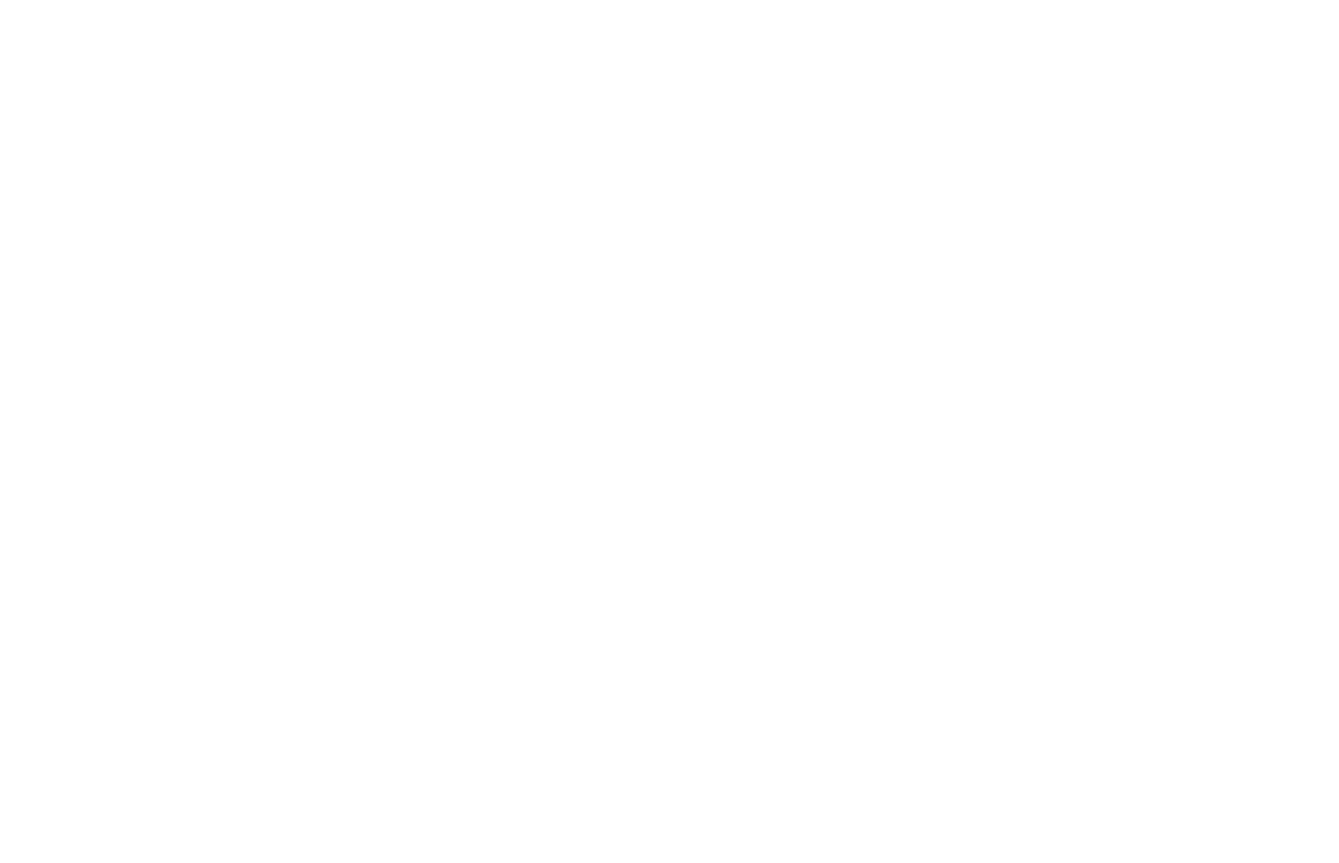
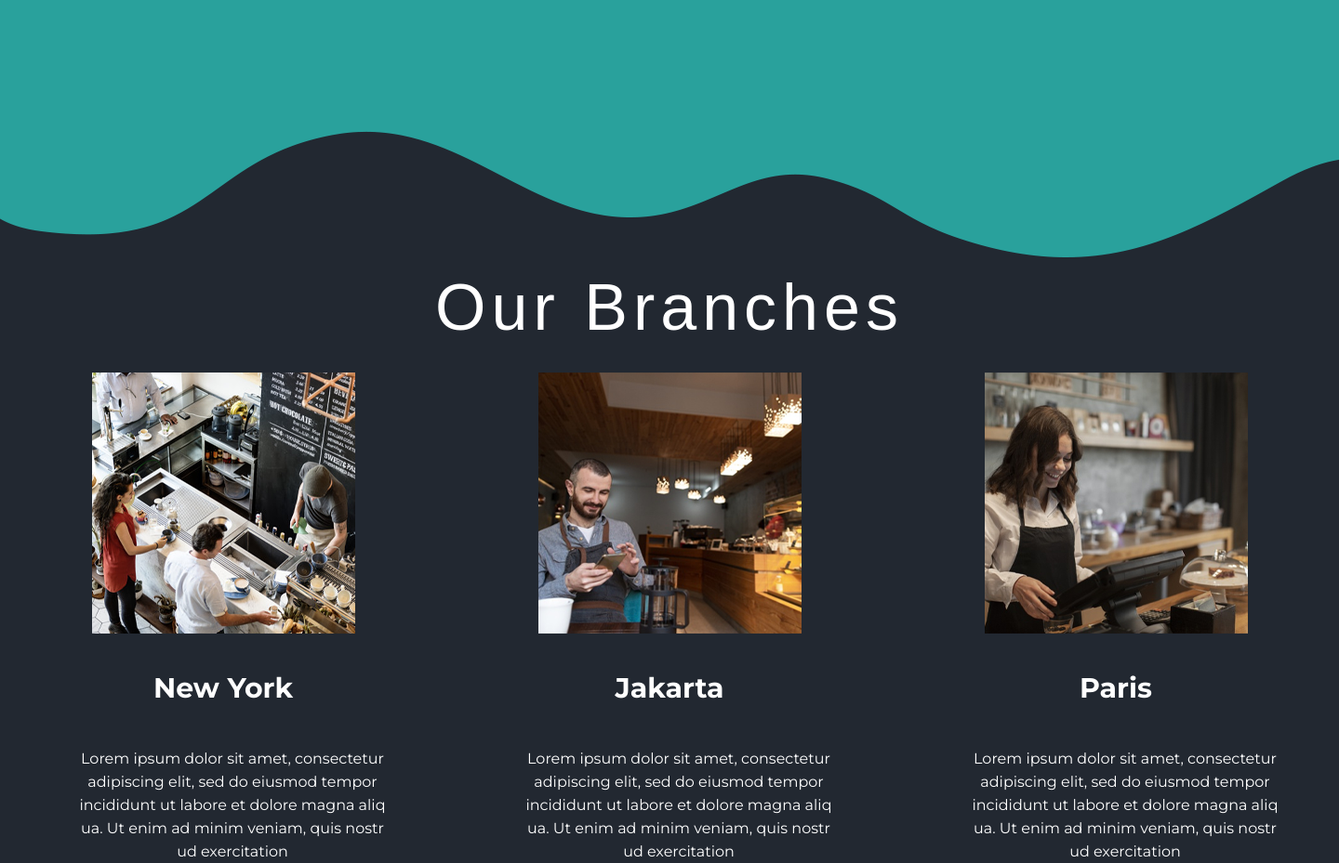
Before and after one commit to Old-Butt-Gold/Coffee-Time, a plain HTML site: page index.html in a window 1280 px wide. Shown: the whole page at 93% size, 1440 px wide, since content can reach past the window. Before the commit the page ends 800 px from the top, so only its background shows below. Drawn offline with Linux system fonts and the light colour scheme; a web font is replaced by a local one.

Commit message:
Updated section_8

```diff
--- a/index.html
+++ b/index.html
@@ -12,7 +12,56 @@
 </head>
 <body>
 
+    <main>
 
+        <section class="branches">
+            <img class="wave" src="assets/section_8/wave.png" alt="wave">
+            <h1 class="branches_title">Our Branches</h1>
+            <div class="section_branches_workers_flexbox">
+                <div class="section_branches_workers_column">
+                    <img src="assets/section_8/worker_1.png" alt="New York">
+                    <div class="branches_location_text">
+                        New York
+                    </div>
+                    <p class="section_branches_workers_text">
+                        Lorem ipsum dolor sit amet, consectetur
+                        adipiscing elit, sed do eiusmod tempor
+                        incididunt ut labore et dolore magna aliq
+                        ua. Ut enim ad minim veniam, quis nostr
+                        ud exercitation
+                    </p>
+                </div>
+                <div class="section_branches_workers_column">
+                    <img src="assets/section_8/worker_2.png" alt="Jakarta">
+                    <div class="branches_location_text">
+                        Jakarta
+                    </div>
+                    <p class="section_branches_workers_text">
+                        Lorem ipsum dolor sit amet, consectetur
+                        adipiscing elit, sed do eiusmod tempor
+                        incididunt ut labore et dolore magna aliq
+                        ua. Ut enim ad minim veniam, quis nostr
+                        ud exercitation
+                    </p>
+                </div>
+                <div class="section_branches_workers_column">
+                    <img src="assets/section_8/worker_3.png" alt="Paris">
+                    <div class="branches_location_text">
+                        Paris
+                    </div>
+                    <p class="section_branches_workers_text">
+                        Lorem ipsum dolor sit amet, consectetur
+                        adipiscing elit, sed do eiusmod tempor
+                        incididunt ut labore et dolore magna aliq
+                        ua. Ut enim ad minim veniam, quis nostr
+                        ud exercitation
+                    </p>
+                </div>
+            </div>
+        </section>
+
+
+    </main>
 
 </body>
 </html>
--- a/style.css
+++ b/style.css
@@ -4,3 +4,59 @@
     Regular            400
     Bold               700
  */
+
+* {
+    margin: 0;
+    padding: 0;
+    margin-block-end: 0;
+    margin-block-start: 0;
+}
+
+body {
+    width: 1440px;
+    background-color: #222831;
+    font-family: 'Montserrat', sans-serif;
+    color: white;
+}
+
+.wave {
+    position: relative;
+    margin-bottom: 10px;
+}
+
+.branches_title {
+    font-family: 'Grand Hotel', sans-serif;
+    font-size: 70px;
+    text-align: center;
+    letter-spacing: 6px;
+    margin-bottom: 30px;
+    font-weight: 400;
+}
+
+.section_branches_workers_flexbox {
+    display: flex;
+    align-items: center;
+}
+
+.section_branches_workers_column {
+    display: flex;
+    flex-direction: column;
+    align-items: center;
+}
+
+.branches_location_text {
+    text-align: center;
+    padding-bottom: 45px;
+    padding-top: 40px;
+    font-weight: 700;
+    font-size: 30px;
+}
+
+.section_branches_workers_text {
+    width: 340px;
+    font-weight: 400;
+    font-size: 16px;
+    line-height: 25px;
+    padding: 0 60px 0 80px; /*top-right-bottom-left*/
+    text-align: center;
+}
```
Also changed, not shown: assets/section_8/wave.png (added), assets/section_8/worker_1.png (added), assets/section_8/worker_2.png (added), assets/section_8/worker_3.png (added).
